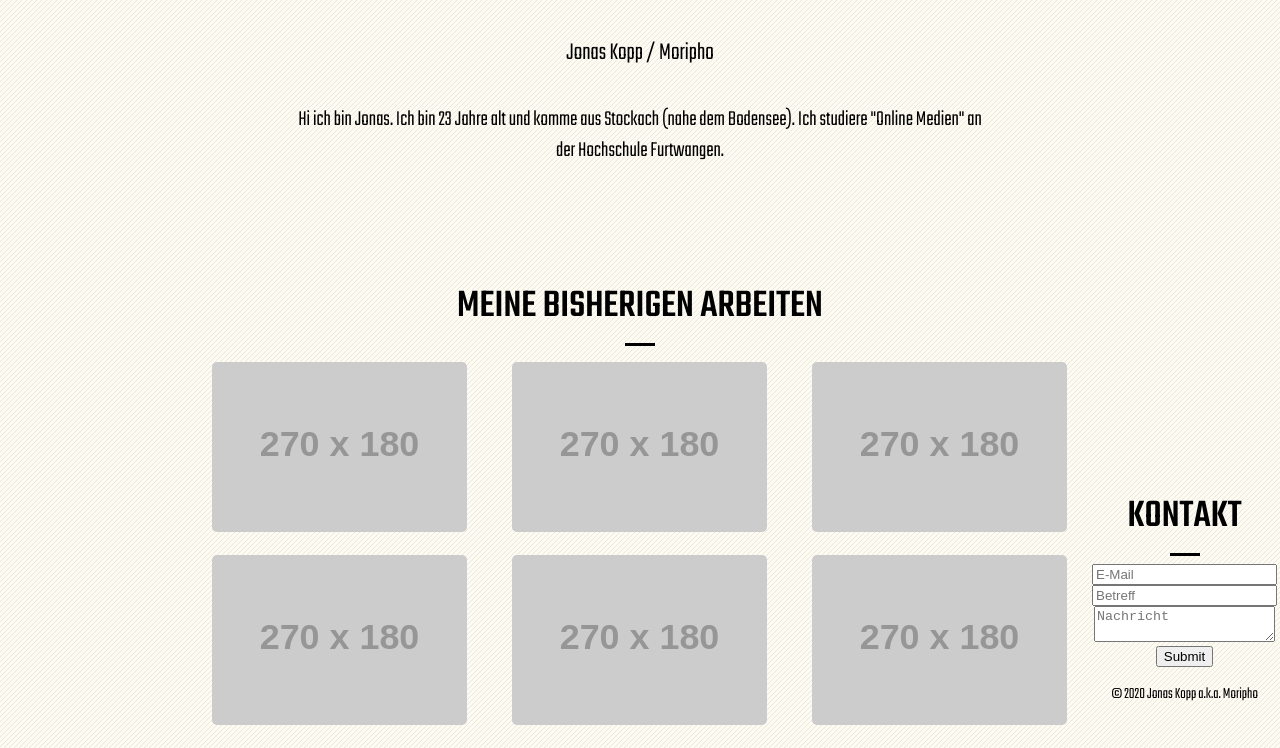
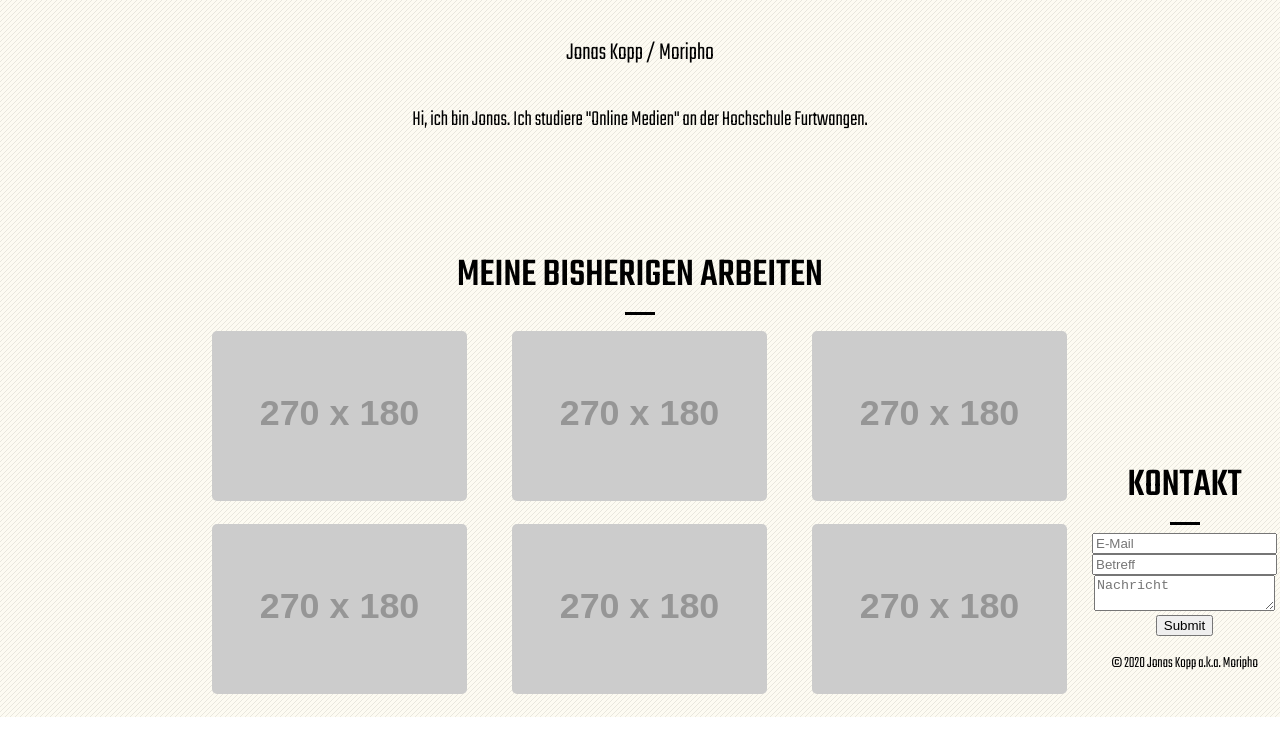
Before and after one commit to Moripho/GIS-WiSe-2020-2021, a plain HTML site: page Aufgabe1.3/index.html in a window 1280 px wide. Shown: the part 1643-2391 px from the top of the page. After the commit the page ends 2360 px from the top, so only its background shows below. Drawn offline with Linux system fonts and the light colour scheme; placeholder pictures from the web are drawn by us.

Commit message:
Grammatik korrigiert

```diff
--- a/Aufgabe1.3/index.html
+++ b/Aufgabe1.3/index.html
@@ -45,7 +45,7 @@
 <hr>
 <img src="../Aufgabe1.3/media/portrait2.jpeg" alt="Das bin ich.">
 <h4>Jonas Kopp / Moripho</h4>
-<p>Hi ich bin Jonas. Ich bin 23 Jahre alt und komme aus Stockach (nahe dem Bodensee). Ich studiere "Online Medien" an der Hochschule Furtwangen.</p>
+<p>Hi, ich bin Jonas. Ich studiere "Online Medien" an der Hochschule Furtwangen.</p>
 </section>
 
 <!-- WORK -->
```
